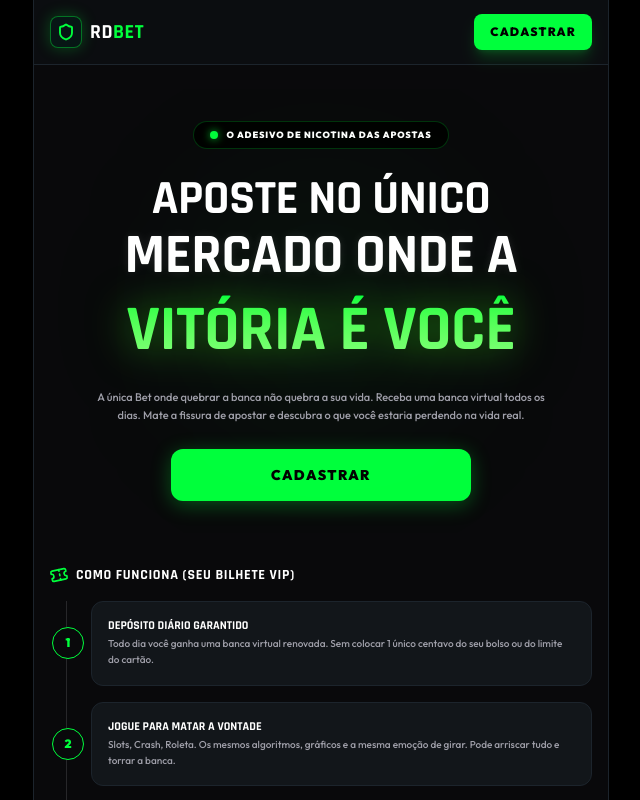
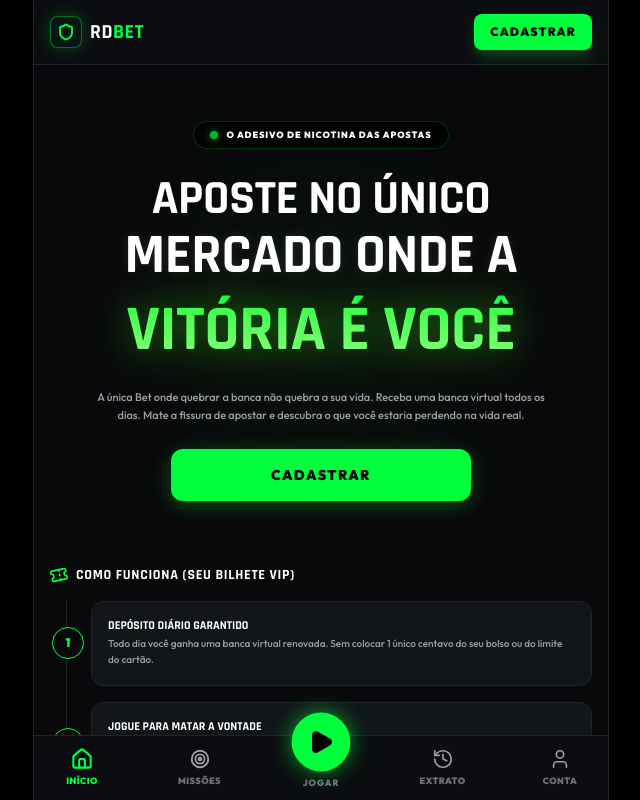
Before and after one commit to luizhenrique47247-wq/rdbet, a React (Vite) app: page / in a window 1280 px wide. Shown: the top 800 px of the page, without its empty margins (319-959 px from the left). Built offline with nearby package versions, Linux system fonts and the light colour scheme.

Commit message:
Fix header and bottom menu bar positioning to be permanently visible and fixed relative to viewport

```diff
--- a/src/components/BottomNav.tsx
+++ b/src/components/BottomNav.tsx
@@ -30,7 +30,7 @@ export const BottomNav: React.FC = () => {
   }
 
   return (
-    <nav className="fixed bottom-0 left-1/2 -translate-x-1/2 w-full max-w-md md:max-w-xl z-40 border-t border-x border-cyber-border bg-[#0b0d10] pb-safe">
+    <nav className="w-full z-40 border-t border-cyber-border bg-[#0b0d10] pb-safe shrink-0">
       <div className="px-6 h-16 flex items-center justify-between relative">
         {navItems.map((item) => {
           const Icon = item.icon
--- a/src/components/Header.tsx
+++ b/src/components/Header.tsx
@@ -30,7 +30,7 @@ export const Header: React.FC = () => {
 
   return (
     <>
-      <header className="sticky top-0 z-40 w-full border-b border-cyber-border bg-[#0b0d10] px-4 py-3.5 flex items-center justify-between">
+      <header className="w-full border-b border-cyber-border bg-[#0b0d10] px-4 py-3.5 flex items-center justify-between z-40 shrink-0">
         {/* Logo Section */}
         <div className="flex items-center gap-2">
           <div className="w-8 h-8 rounded-lg bg-emerald-950/30 border border-neon-green/40 flex items-center justify-center text-neon-green glow-green">
--- a/src/layouts/Layout.tsx
+++ b/src/layouts/Layout.tsx
@@ -53,16 +53,16 @@ export const Layout: React.FC<LayoutProps> = ({ children }) => {
   return (
     <div
       className={cn(
-        "min-h-screen w-full flex justify-center bg-black transition-colors duration-300",
+        "h-screen h-[100dvh] w-full flex justify-center bg-black overflow-hidden transition-colors duration-300",
         modoCritico && "modo-critico"
       )}
       style={{ filter: `saturate(${saturation})` }}
     >
-      <div className="w-full max-w-md md:max-w-xl min-h-screen bg-zinc-950 border-x border-cyber-border flex flex-col pb-20 relative shadow-2xl overflow-x-hidden">
+      <div className="w-full max-w-md md:max-w-xl h-full bg-zinc-950 border-x border-cyber-border flex flex-col relative shadow-2xl overflow-hidden">
         <Header />
 
         {/* Main Content Area */}
-        <main className="flex-1 px-4 py-6 overflow-y-auto">
+        <main className="flex-1 px-4 py-6 overflow-y-auto overflow-x-hidden">
           {showLockScreen ? (
             <div className="flex flex-col items-center justify-center text-center space-y-6 py-16 px-4 animate-fade-in select-none">
               <div className="w-20 h-20 bg-zinc-900 border border-cyber-border rounded-full flex items-center justify-center text-neon-green glow-green animate-pulse">
```
